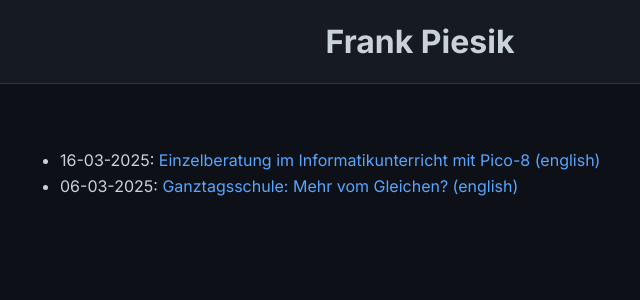
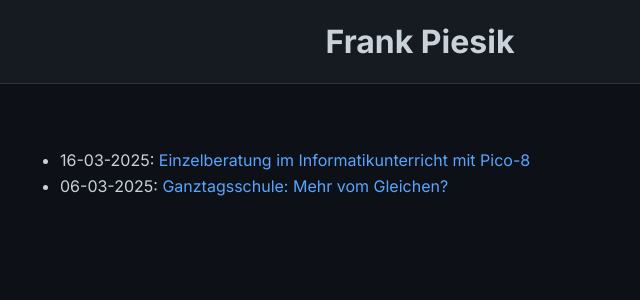
Before and after one commit to fpiesik/blog, a Jekyll site: the page built from index.md, in a window 1280 px wide. Shown: the top 300 px of the page, without its empty margins (220-860 px from the left). Built offline with Jekyll 4.4.1, drawn with Linux system fonts in a browser that asks for light colours.

Commit message:
Update index.md

```diff
--- a/index.md
+++ b/index.md
@@ -3,5 +3,5 @@ title: Meine Startseite
 layout: default
 ---
 
-- 16-03-2025: [Einzelberatung im Informatikunterricht mit Pico-8](https://fpiesik.github.io/blog/Einzelberatung_im_Informatikunterricht_mit_Pico-8.html) [(english)](https://fpiesik.github.io/blog/Individual_Coaching_in_Computer_Science_Class_Using_Pico-8.html)
-- 06-03-2025: [Ganztagsschule: Mehr vom Gleichen?](https://fpiesik.github.io/blog/Ganztagsschule:_Mehr_vom_Gleichen.htm) [(english)](https://fpiesik.github.io/blog/Full-Day_Schooling:_More_of_the_Same.htm)
+- 16-03-2025: [Einzelberatung im Informatikunterricht mit Pico-8](https://fpiesik.github.io/blog/Einzelberatung_im_Informatikunterricht_mit_Pico-8.html)
+- 06-03-2025: [Ganztagsschule: Mehr vom Gleichen?](https://fpiesik.github.io/blog/Ganztagsschule:_Mehr_vom_Gleichen.htm)
```
